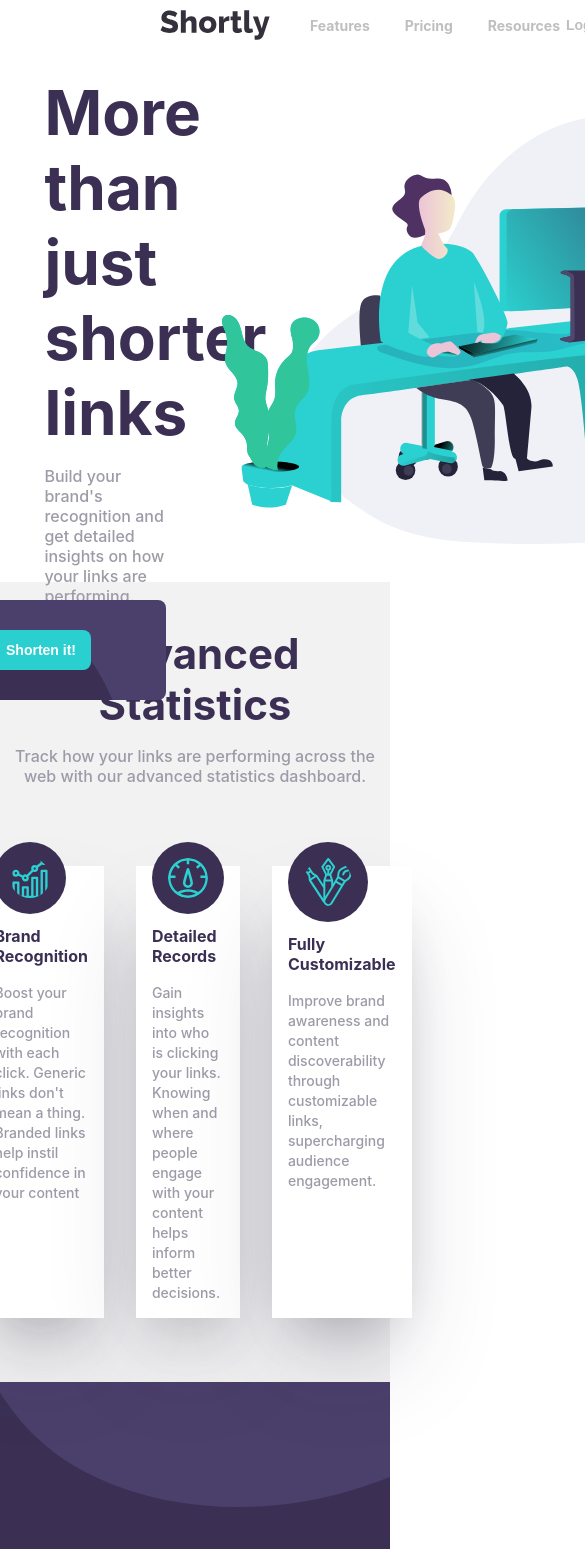
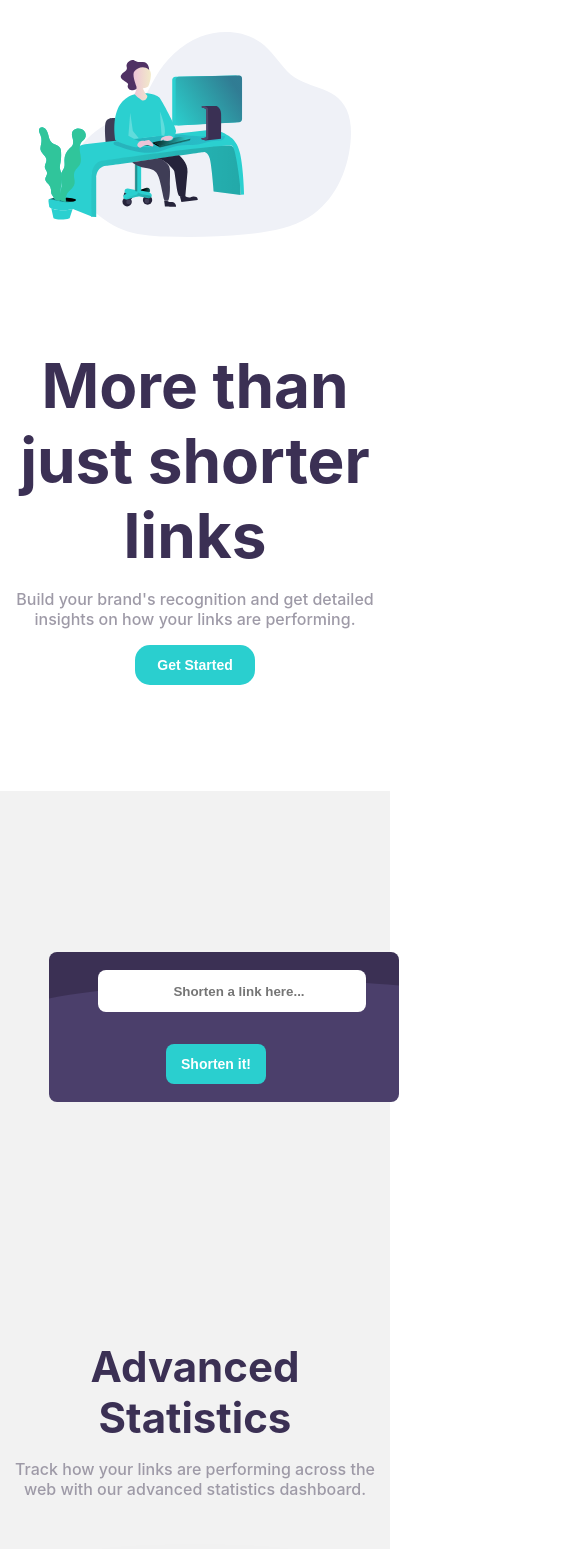
Before and after one commit to MrGhostsnow/url-shortening, a React (Create React App) app: page / in a window 390 px wide. Shown: the top 1549 px of the page, 585 px wide, since content can reach past the window. Built offline with nearby package versions, Linux system fonts and the light colour scheme.

Commit message:
feat: responsive layout

```diff
--- a/src/components/Header/styles.js
+++ b/src/components/Header/styles.js
@@ -6,6 +6,18 @@ export const SectionHeader = styled.div`
     justify-content: space-between;
     align-items: center;
     margin-top: 2rem;
+
+    @media screen and (max-width: 1024px) {
+        justify-content: center;
+    }
+    @media screen and (max-width: 768px) {
+        flex-direction: column;
+        margin-top: 0;
+    }
+    @media screen and (max-width: 542px) {
+        flex-direction: column-reverse;
+        margin-top: 2rem;
+    }
 `;
 
 export const SectionText = styled.div`
@@ -14,6 +26,19 @@ export const SectionText = styled.div`
     flex-direction: column;
     justify-content: center;
     align-items: center;
+
+    @media screen and (max-width: 1024px) {
+        width: 50%;
+        margin-left: -10rem;
+        height: 550px;
+    }
+    @media screen and (max-width: 768px) {
+        margin-left: 0rem;
+        width: 80%;
+    }
+    @media screen and (max-width: 542px) {
+        width: 100%;
+    }
 `;
 
 export const Title = styled.h2`
@@ -23,6 +48,12 @@ export const Title = styled.h2`
     text-align: left;
     color: hsl(257, 27%, 26%);
     margin-bottom: 0;
+
+    @media screen and (max-width: 542px) {
+        width: 100%;
+        text-align: center;
+        margin-top: 0;
+    }
 `;
 
 export const Subtitle = styled.p`
@@ -30,6 +61,10 @@ export const Subtitle = styled.p`
     font-weight: 500;
     width: 60%;
     text-align: left;
+    @media screen and (max-width: 542px) {
+        width: 100%;
+        text-align: center;
+    }
 `;
 
 export const Button = styled.button`
@@ -42,12 +77,34 @@ export const Button = styled.button`
     font-weight: 700;
     font-size: 14px;
     margin-left: -22.5rem;
+    @media screen and (max-width: 1024px) {
+        margin-left: -11.5rem;
+    }
+    @media screen and (max-width: 768px) {
+        margin-left: 00rem;
+    }
 `;
 
 export const SectionImage = styled.div`
     width: 45%;
+
+    @media screen and (max-width: 1024px) {
+        width: 30%;
+    }
+    @media screen and (max-width: 768px) {
+        width: 80%;
+    }
 `;
 
 export const Image = styled.img`
     width: 650px;
+
+    @media screen and (max-width: 1024px) {
+        width: 400px;
+    }
+
+    @media screen and (max-width: 542px) {
+        width: 100%;
+        text-align: center;
+    }
 `;
--- a/src/components/NavBar/styles.js
+++ b/src/components/NavBar/styles.js
@@ -7,6 +7,12 @@ export const ContainerNavBar = styled.div`
     height: 50px;
     width: 80%;
     margin-left: 10rem;
+    @media screen and (max-width: 768px) {
+        margin-left: 5rem;
+    }
+    @media screen and (max-width: 542px) {
+        display: none;
+    }
 `;
 
 export const SectionPaths = styled.div`
--- a/src/components/SecondeContent/styles.js
+++ b/src/components/SecondeContent/styles.js
@@ -7,6 +7,14 @@ export const ContainerSecondContent = styled.div`
     display: flex;
     flex-direction: column;
     justify-content: end;
+
+    @media screen and (max-width: 768px) {
+        height: 1200px;
+    }
+
+    @media screen and (max-width: 542px) {
+        height: 1500px;
+    }
 `;
 
 export const SectionText = styled.div`
@@ -30,7 +38,11 @@ export const SectionCards = styled.div`
     display: flex;
     justify-content: center;
     gap: 2rem;
-    margin-bottom:4rem;
+    margin-bottom: 4rem;
+    @media screen and (max-width: 768px) {
+        flex-direction: column;
+        align-items: center;
+    }
 `;
 
 export const Image = styled.img`
@@ -47,6 +59,10 @@ export const FirstCard = styled.div`
     background-color: #fff;
     text-align: left;
     padding: 1rem;
+
+    @media screen and (max-width: 1024px) {
+        width: 250px;
+    }
 `;
 
 export const SecondCard = styled.div`
@@ -55,6 +71,10 @@ export const SecondCard = styled.div`
     background-color: #fff;
     text-align: left;
     padding: 1rem;
+
+    @media screen and (max-width: 1024px) {
+        width: 250px;
+    }
     `;
 
 export const ThirdCard = styled.div`
@@ -63,6 +83,10 @@ export const ThirdCard = styled.div`
     background-color: #fff;
     text-align: left;
     padding: 1rem;
+
+    @media screen and (max-width: 1024px) {
+        width: 250px;
+    }
 `;
 
 export const TitleCard = styled.p`
--- a/src/components/Shorten/index.jsx
+++ b/src/components/Shorten/index.jsx
@@ -8,7 +8,8 @@ import {
     Warning,
     SectionResult,
     Original,
-    ButtonCopy
+    ButtonCopy,
+    Divider
 } from './styles'
 
 import background from '../../assets/bg-shorten-desktop.svg'
@@ -57,6 +58,7 @@ function Shorten() {
                     <Original>
                         {linkOriginal}
                     </Original>
+                    <Divider />
                     <Result>
                         {linkformated}
                     </Result>
--- a/src/components/Shorten/styles.js
+++ b/src/components/Shorten/styles.js
@@ -8,6 +8,13 @@ export const ContainerResultsShort = styled.div`
     position: absolute;
     align-items: center;
     bottom: -16rem;
+    @media screen and (max-width: 1024px) {
+        bottom: -24rem;
+        left: 14rem;
+    }
+    @media screen and (max-width: 768px) {
+        bottom: -38rem;
+    }
 `;
 
 export const ContainerShorten = styled.div`
@@ -22,6 +29,16 @@ export const ContainerShorten = styled.div`
     background-color: hsl(257, 27%, 26%);
     gap: 2rem;
     border-radius: 8px;
+
+    @media screen and (max-width: 768px) {
+        width: 630px;
+    }
+
+    @media screen and (max-width: 542px) {
+        flex-direction: column;
+        height: 150px;
+        width: 350px;
+    }
 `;
 
 export const Input = styled.input`
@@ -31,6 +48,14 @@ export const Input = styled.input`
     border: none;
     padding-left: 1rem;
     font-weight: 700;
+    @media screen and (max-width: 768px) {
+        width: 500px;
+        margin-left: 1rem;
+    }
+    @media screen and (max-width: 542px) {
+        width: 250px;
+        text-align: center;
+    }
 `;
 
 export const Button = styled.button`
@@ -42,6 +67,9 @@ export const Button = styled.button`
     width: 100px;
     font-weight: 700;
     font-size: 14px;
+    @media screen and (max-width: 768px) {
+        margin-right: 1rem;
+    }
 `;
 
 export const SectionResult = styled.div`
@@ -53,6 +81,14 @@ export const SectionResult = styled.div`
     justify-content: space-between;
     background-color: #fff;
     border-radius: 8px;
+
+    @media screen and (max-width: 768px) {
+        width: 630px;
+    }
+    @media screen and (max-width: 542px) {
+        flex-direction: column;
+        width: 350px;
+        height: 140px;
 `;
 
 export const Original = styled.span`
@@ -61,12 +97,22 @@ export const Original = styled.span`
     color: hsl(255, 11%, 22%);
     font-weight: 500;
     margin-left: 2rem;
+
+    @media screen and (max-width: 542px) {
+        text-align: center;
+        width: 350px;
+        margin-left: 0rem;
+        margin-top: 1rem;
+    }
 `;
 
 export const Result = styled.span`
     width: 200px;
     color: hsl(180, 66%, 49%);
     font-weight: 700;
+    @media screen and (max-width: 768px) {
+        margin-right: 1rem;
+    }
 `;
 
 export const Warning = styled.span`
@@ -74,6 +120,12 @@ export const Warning = styled.span`
     top: 4.5rem;
     left: 5rem;
     color: hsl(0, 87%, 67%);
+    @media screen and (max-width: 1024px) {
+        left: -8rem;
+    }
+    @media screen and (max-width: 542px) {
+        top: 3.7rem;
+    }
 `;
 
 export const ButtonCopy = styled.button`
@@ -92,4 +144,16 @@ export const ButtonCopy = styled.button`
     &:hover{
         opacity: 0.6;
     }
+
+    @media screen and (max-width: 542px) {
+        margin-bottom: 1rem;
+    }
 `;
+
+export const Divider = styled.span`
+    display: none;
+    @media screen and (max-width: 542px) {
+        border: 1px solid red;
+        width: 350px;
+    }
+`;
```
